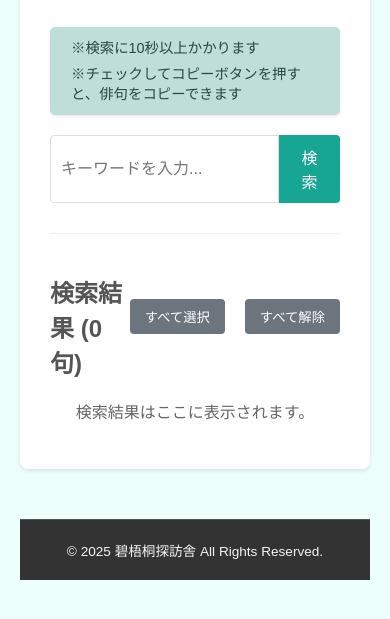
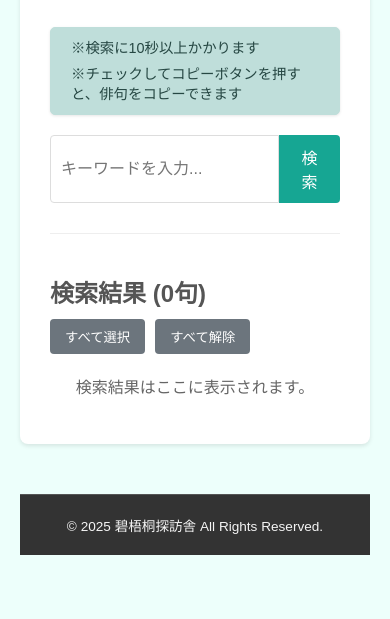
Before and after one commit to HEKIINFO/Haiku, a plain HTML site: page index.html in a window 390 px wide. Shown: the part 187-806 px from the top of the page. Drawn offline with Linux system fonts and the light colour scheme.

Commit message:
Add files via upload

```diff
--- a/index.html
+++ b/index.html
@@ -77,17 +77,40 @@
             margin-bottom: 15px; /* 下の検索結果との余白 */
             padding-top: 20px; /* 上部の余白 */
             border-top: 1px solid #eee; /* 上部に区切り線 */
+            flex-wrap: wrap; /* ★追加: 画面幅が狭い場合に要素を改行させる */
         }
         .results-heading-row h2 {
              color: #555;
              margin-bottom: 0; /* h2のデフォルト下マージンをリセット */
+             white-space: nowrap; /* ★追加: 「検索結果 (0句)」のテキストが改行されないようにする */
         }
 
-        #results-container {
-            /* padding-top: 20px; /* この行は .results-heading-row に移動したので、削除またはコメントアウト */
-            padding-top: 0; /* .results-heading-row で既に余白と線があるので、ここでは0で良い */
+        /* スマートフォンなど、画面幅が狭い場合のレイアウト調整 */
+        @media (max-width: 600px) {
+            .results-heading-row {
+                justify-content: flex-start; /* ★変更: 左寄せにする */
+                gap: 0; /* ★追加: gapは子要素で制御 */
+            }
+            .results-heading-row h2 {
+                margin-bottom: 10px; /* ★追加: ボタンが下に改行した際にh2の下に余白 */
+                margin-right: 0; /* 横並び時の右マージンは不要になる */
+                width: 100%; /* ★追加: 常に一行使うようにする */
+                text-align: left; /* ★追加: 見出しを左寄せに */
+            }
+            .buttons-group {
+                width: 100%; /* ★追加: ボタン群も常に一行使うようにする */
+                justify-content: flex-start; /* ★追加: ボタン群を左寄せに */
+            }
         }
 
+
+        /* ボタンをまとめるグループのスタイル */
+        .buttons-group {
+            display: flex;
+            gap: 10px; /* ボタン間のスペース */
+        }
+
+        /* selectAllButton のスタイル */
         #selectAllButton {
             padding: 8px 15px;
             background-color: #6c757d;
@@ -99,6 +122,23 @@
         }
         #selectAllButton:hover {
             background-color: #5a6268;
+        }
+        /* unselectAllButton のスタイル */
+        #unselectAllButton {
+            padding: 8px 15px;
+            background-color: #6c757d; /* selectAllButtonと同じ色 */
+            color: white;
+            border: none;
+            border-radius: 4px;
+            cursor: pointer;
+            white-space: nowrap;
+        }
+        #unselectAllButton:hover {
+            background-color: #5a6268;
+        }
+
+        #results-container {
+            padding-top: 0; /* .results-heading-row で既に余白と線があるので、ここでは0で良い */
         }
 
         .result-item {
@@ -249,28 +289,6 @@
             padding: 0;
         }
 
-	/* ボタンをまとめるグループのスタイル */
-	.buttons-group {
-    		display: flex;
-    		gap: 10px; /* ボタン間のスペース */
-			}
-
-	/* すべて解除ボタンのスタイル */
-	#unselectAllButton {
-   	 padding: 8px 15px;
-   	 background-color: #6c757d; /* selectAllButtonと同じ色 */
-   	 color: white;
-   	 border: none;
-   	 border-radius: 4px;
-   	 cursor: pointer;
-   	 white-space: nowrap;
-			}
-
-	#unselectAllButton:hover {
-    	background-color: #5a6268;
-			}
-
-
     </style>
 </head>
 <body>
@@ -297,9 +315,8 @@
         <div class="results-heading-row">
             <h2>検索結果 (<span id="resultCount">0</span>句)</h2>
             <div class="buttons-group"> <button id="selectAllButton">すべて選択</button>
-                <button id="unselectAllButton" style="margin-left: 10px;">すべて解除</button> </div>
+                <button id="unselectAllButton">すべて解除</button> </div>
         </div>
-
         <div id="results-container">
             <div id="searchResults">
                 <p class="no-results">検索結果はここに表示されます。</p>
@@ -313,7 +330,7 @@
     </div>
 
     <script>
-        const WEB_APP_URL = 'https://script.google.com/macros/s/AKfycbzwyjIkxCkiDuxtCYUcDGdCZO8bFIUJIqiyToPQb8DAqJdz85XgkyyK6pSzrpm9j63T/exec'; // URLが正しく設定されているか確認してください
+        const WEB_APP_URL = 'https://script.google.com/macros/s/AKfycbzwyjIkxCkiDuxtCYUcDGdCZO8bFIUJIqiyToPQb8DAqJdz85gkyyK6pSzrpm9j63T/exec'; // URLが正しく設定されているか確認してください
 
         document.getElementById('searchForm').addEventListener('submit', async function(event) {
             event.preventDefault();
@@ -513,24 +530,23 @@
 
         document.addEventListener('DOMContentLoaded', () => {
             document.getElementById('copySelectedButton').style.display = 'none';
+
+            // 「すべて選択」ボタンのイベントリスナー
             document.getElementById('selectAllButton').addEventListener('click', () => {
                 const checkboxes = document.querySelectorAll('.copy-checkbox');
                 checkboxes.forEach(checkbox => {
                     checkbox.checked = true;
                 });
             });
-        });
 
-            // ★★★ここから追加：「すべて解除」ボタンのイベントリスナー★★★
+            // 「すべて解除」ボタンのイベントリスナー
             document.getElementById('unselectAllButton').addEventListener('click', () => {
-                const checkboxes = document.querySelectorAll('.copy-checkbox'); // すべてのチェックボックスを取得
+                const checkboxes = document.querySelectorAll('.copy-checkbox');
                 checkboxes.forEach(checkbox => {
-                    checkbox.checked = false; // チェックをOFFにする
+                    checkbox.checked = false;
                 });
             });
-            // ★★★ここまで追加★★★
-
-
+        });
     </script>
     <footer>
         <p>&copy; 2025 碧梧桐探訪舎 All Rights Reserved.</p>
```
